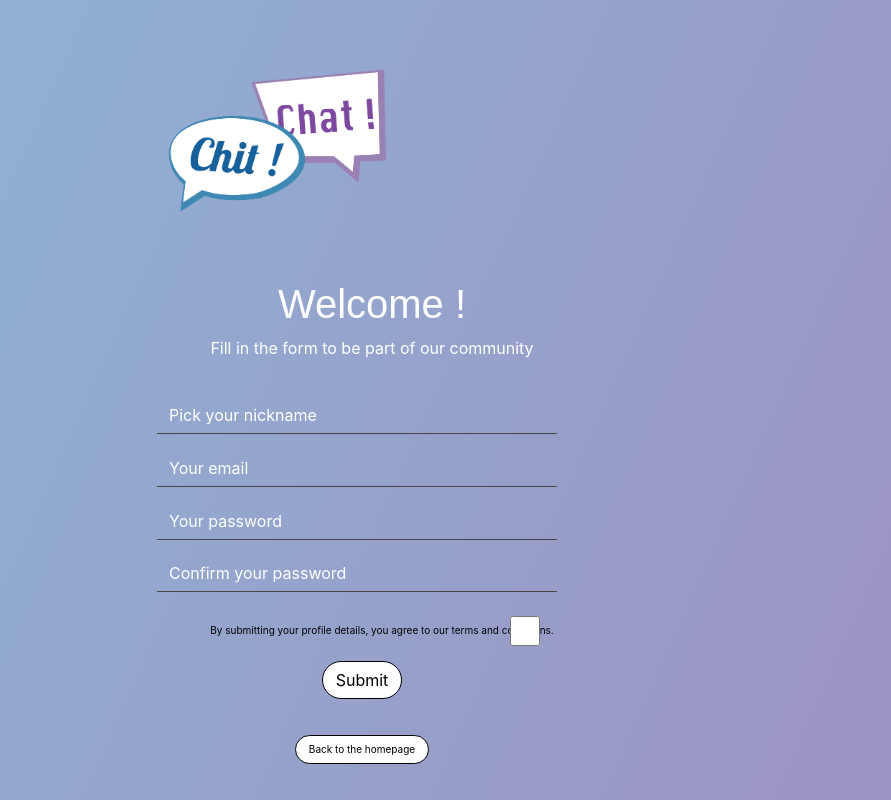
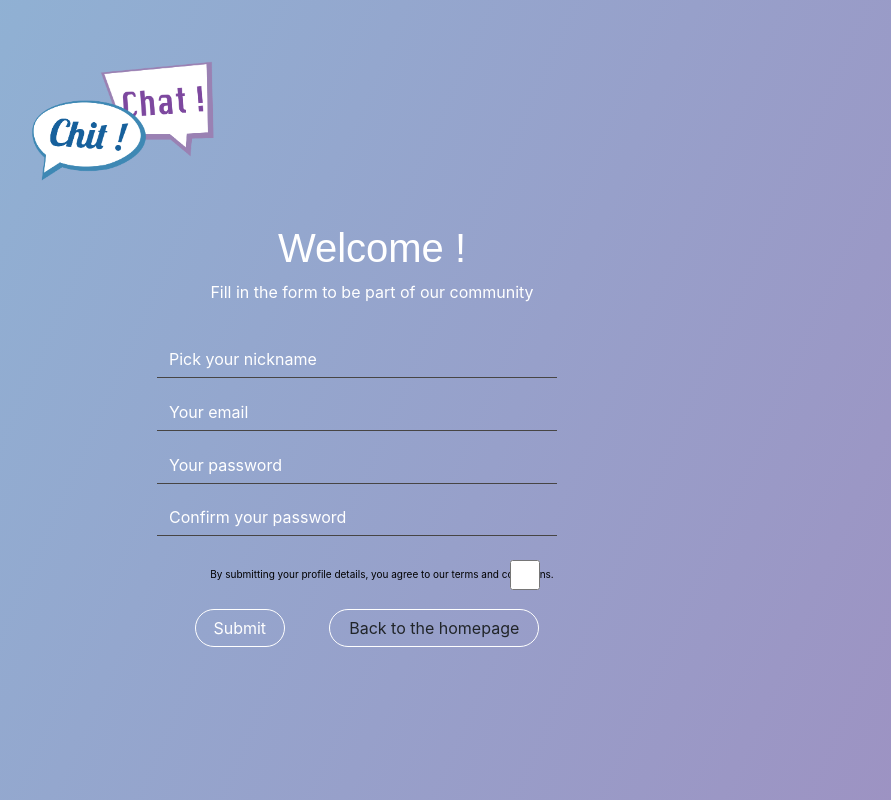
Before and after one commit to M1nj/chatroom, a PHP site: page /register.php in a window 1280 px wide. Shown: the whole page, without its empty margins (268-1159 px from the left). Run offline with PHP 8.4, Linux system fonts and the light colour scheme; some libraries are stand-ins or nearby versions.

Commit message:
Update CSS #8 sign in
Bouton Submit + Sign In
Logo ok

```diff
--- a/CSS/style.css
+++ b/CSS/style.css
@@ -51,7 +51,7 @@ background-color: #00000000;
 border-color: white;
 border-width: 2%;
 border-radius: 50px;
-width: 50px;
+width: 90px;
 }
 button.btn.btn-secondary:first-child{
 background-color: #ffffff;
@@ -119,9 +119,9 @@ img {
 }
 
 img.logo_cc {
-    height: 30%;
+    height: 25%;
     width: auto;
-    margin-left: 30%;
+    margin-left: 20%;
 }
 
 
@@ -171,17 +171,16 @@ img.logo_cc {
 }
 
 .btn-primary{
-    background-color: #ffffff;
-    border-color:black;
+    background-color: #00000000;
+    border-color: white;
+    border-width: 2%;
+    border-radius: 50px;
     width: 80px;
-    margin: 20px;
-    border-radius: 50px;
     margin-right: 40px;
-    color: black;
 }
 
 .btn-primary:hover{
-    background-color: blueviolet;
+    background-color: lightgrey;
     color: white;
     border-color: white;
 }
@@ -192,24 +191,21 @@ input{
 }
 
 .btn-warning{
-    background-color: white;
-    color: black;
-    border-color: black;
+    background-color: #00000000;
+    border-color: white;
     border-width: 2%;
     border-radius: 50px;
-    margin-right: 50px;
-    width: 20%;
-    font-size: 10px;
+    width: 210px;
+    margin-right: 40px;
 }
 
-
 .btn-warning:hover{
-    background-color: grey;
+    background-color: lightgrey;
     color: white;
     border-color: white;
     border-width: 2%;
     border-radius: 50px;
-    width: 20%;
+    width: 210px;
 }
 
 div.cookies{
@@ -225,9 +221,7 @@ span{
     display: inline-block;
     vertical-align: middle;
 }
-.btn.btn-success{
 
-}
 
 /* header */
 
--- a/register.php
+++ b/register.php
@@ -119,10 +119,9 @@
 
 
 <!DOCTYPE html>
-<p>
+
 <br />
     <img class="logo_cc" src="IMG/logo.png" alt="LogoChitChat" />
-</p>
     <div class="container">
     <h1 class="title">Welcome !</h1>
     <p>Fill in the form to be part of our community<p>
@@ -143,12 +142,14 @@
     <input type="checkbox" class="form-check-input" id="exampleCheck">
     <label class="form-check-label" for="exampleCheck">By submitting your profile details, you agree to our terms and conditions.</label>
   </div>
-  <button type="submit" class="btn btn-primary">Submit</button>
-</form>
-<div class="container">
+  <br>
+  <div class="container">
+    <button type="submit" class="btn btn-primary">Submit</button>
     <a href="index.php"><button class="btn btn-warning">Back to the homepage</button></a>
 </div>
-    </form>
+</form>
+
+
 </div>
 
     </body>
```
